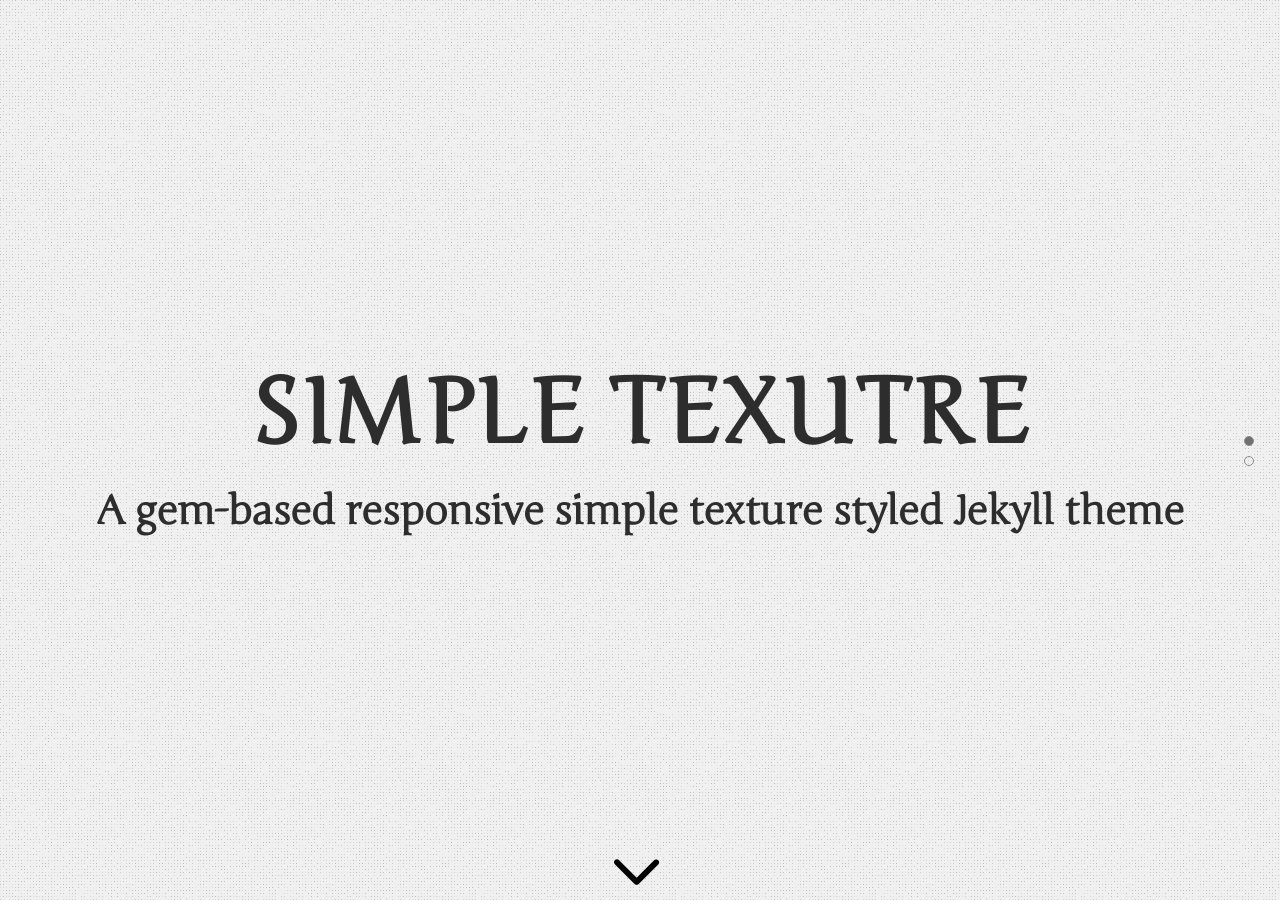
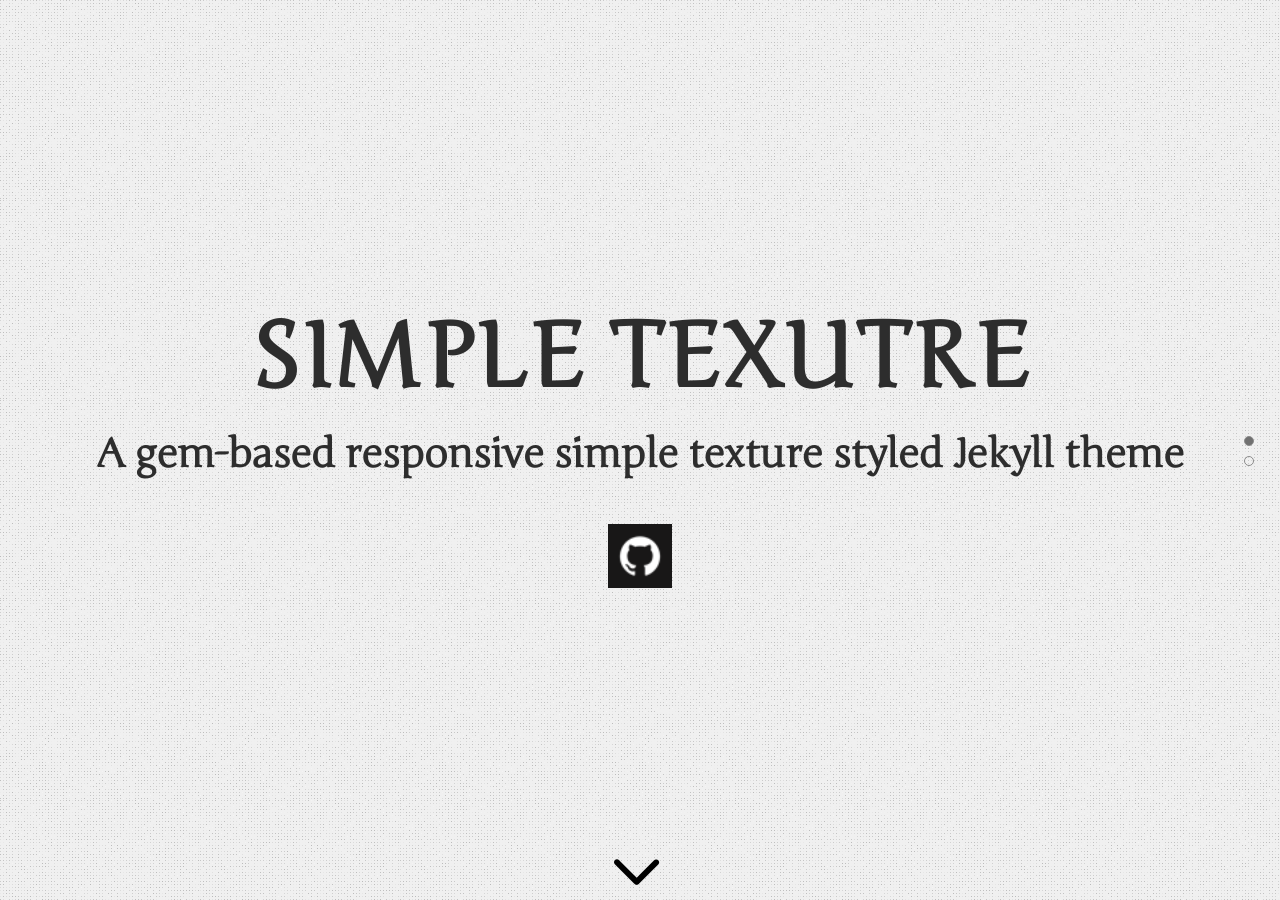
Before and after one commit to yizeng/jekyll-theme-simple-texture, a Jekyll site: the page built from index.html, in a window 1280 px wide. Built offline with Jekyll 4.4.1, drawn with Linux system fonts in a browser that asks for light colours; nearby versions of some CDN libraries; comment, search, counter and statistics services are not loaded.

Commit message:
Make homepage more customizable and add a GitHub link to it
Make homepage more customizable and add a GitHub link to it

```diff
--- a/_config.yml
+++ b/_config.yml
@@ -47,9 +47,9 @@
     - name: vk
       url:
 home:
-  h1: Simple Texutre
-  h2: A gem-based responsive simple texture styled Jekyll theme
-  h3:
+  section1: <h1>Simple Texutre</h1>
+  section2: <h2>A gem-based responsive simple texture styled Jekyll theme</h2>
+  section3: <div class="social-links"><a class="ico-github" href="https://github.com/yizeng/jekyll-theme-simple-texture" style="opacity:1;filter\:alpha(opacity=100);" title="View on GitHub"></a></div>
 blog:
   cc_license: http://creativecommons.org/licenses/by-sa/4.0/ # A link to CC License
   cc_license_image: /assets/images/theme/cc-by-sa.png # Choose one at https://creativecommons.org/choose/
--- a/_layouts/home.html
+++ b/_layouts/home.html
@@ -24,9 +24,9 @@
         {% include common/notices.html %}
 
         <div class="headings animated fadeInLeft">
-            {% if site.home.h1 %}<h1><span>{{ site.home.h1 }}</span></h1>{% endif %}
-            {% if site.home.h2 %}<h2><span>{{ site.home.h2 }}</span></h2>{% endif %}
-            {% if site.home.h3 %}<h3><span>{{ site.home.h3 }}</span></h3>{% endif %}
+            {% if site.home.section1 %}{{ site.home.section1 }}{% endif %}
+            {% if site.home.section2 %}{{ site.home.section2 }}{% endif %}
+            {% if site.home.section3 %}{{ site.home.section3 }}{% endif %}
         </div>
         <a class="btn-continue animated bounce" data-ga="More" href="#social"></a>
     </div>
--- a/starter-kit/_config.yml
+++ b/starter-kit/_config.yml
@@ -48,9 +48,9 @@
     - name: vk
       url:
 home:
-  h1: Simple Texutre
-  h2: A gem-based responsive simple texture styled Jekyll theme
-  h3:
+  section1: <h1>Simple Texutre</h1>
+  section2: <h2>A gem-based responsive simple texture styled Jekyll theme</h2>
+  section3: <div class="social-links"><a class="ico-github" href="https://github.com/yizeng/jekyll-theme-simple-texture" style="opacity:1;filter\:alpha(opacity=100);" title="View on GitHub"></a></div>
 blog:
   cc_license: http://creativecommons.org/licenses/by-sa/4.0/ # A link to CC License
   cc_license_image: /assets/images/theme/cc-by-sa.png # Choose one at https://creativecommons.org/choose/
```
